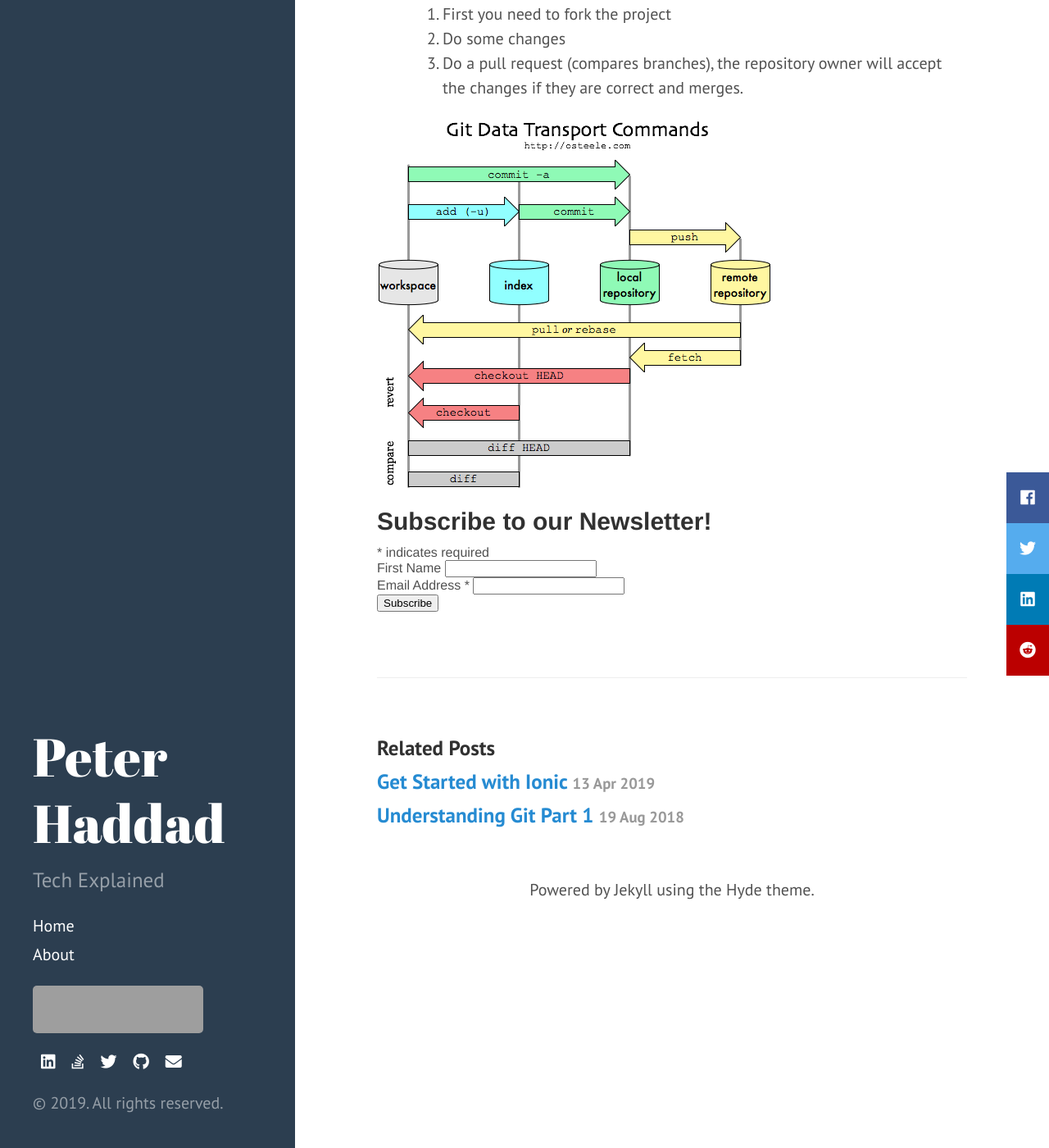
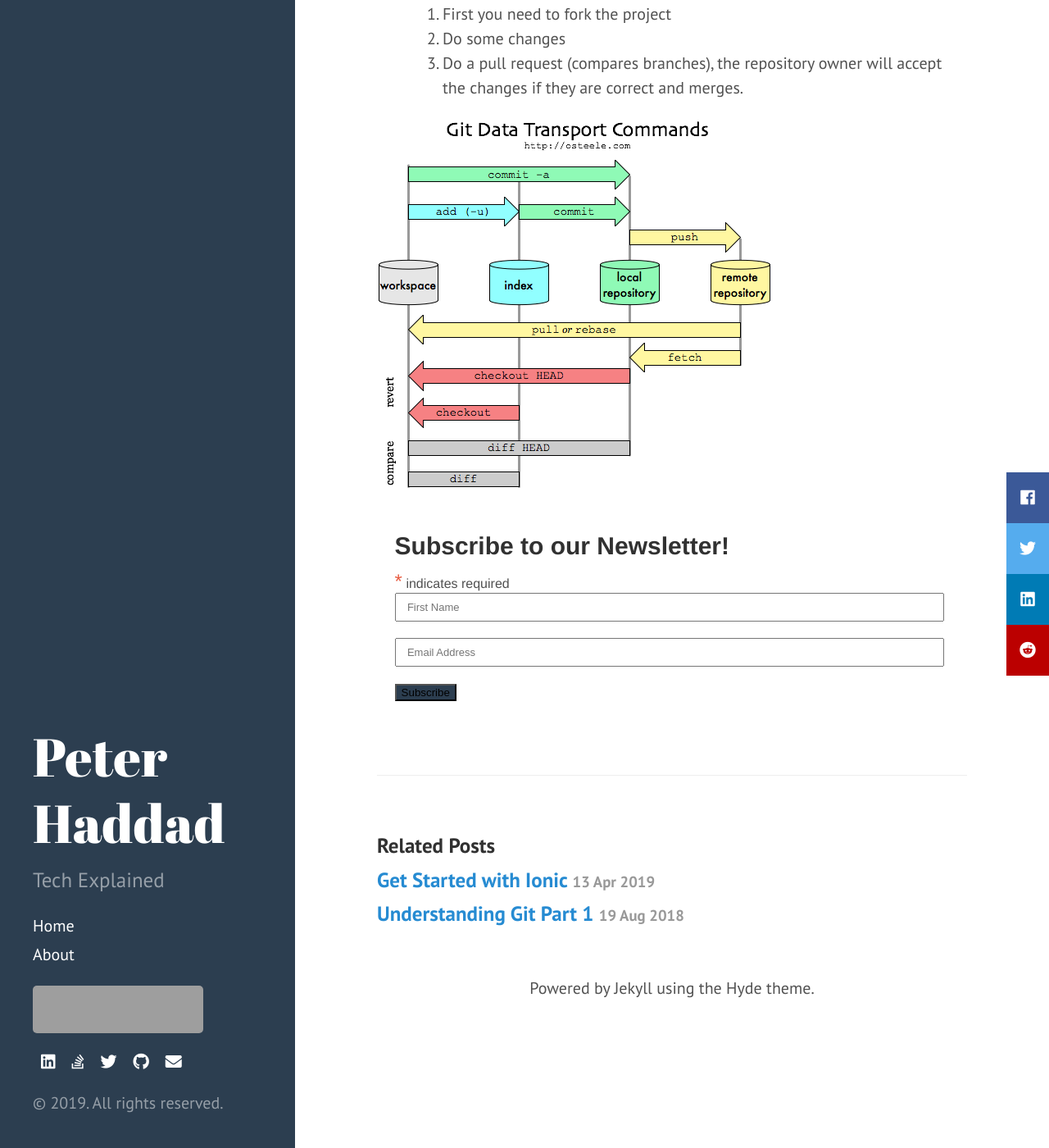
Before and after one commit to aximilli1212/peterhdd.github.io, a Jekyll site: the page built from _posts/2018-09-05-understanding-git-part2.md, in a window 1280 px wide and 1400 px high, scrolled down 1960 px. Shown: the whole window at 82% size. Built offline with Jekyll 4.4.1, drawn with Linux system fonts in a browser that asks for light colours; nearby versions of some CDN libraries; comment, search, counter and statistics services are not loaded; grey boxes are pictures that could not be loaded.

Commit message:
update form

```diff
--- a/_includes/subscribe.html
+++ b/_includes/subscribe.html
@@ -2,6 +2,36 @@
 <link href="//cdn-images.mailchimp.com/embedcode/classic-10_7.css" rel="stylesheet" type="text/css">
 <style type="text/css">
 	#mc_embed_signup{background:#fff; clear:left; font:16px Helvetica,Arial,sans-serif; }
+	#mc_embed_signup form {
+  display: block;
+  position: inherit !important;
+  text-align: left;
+  padding: 10px 0 10px 3% !important;
+}
+#mc_embed_signup .mc-field-group {
+    clear: left;
+    position: inherit;
+    width: 96%;
+    padding-bottom: 3%;
+    min-height: 50px;
+}
+#mc_embed_signup .asterisk {
+    color: #e85c41;
+    font-size: 150%;
+    font-weight: normal;
+    position: inherit;
+    top: 5px;
+}
+#mc_embed_signup .mc-field-group input {
+    display: block;
+    width: 100%;
+    padding: 8px 0;
+    text-indent: 2%;
+    font-size: 13px;
+}
+#mc_embed_signup .button {
+    background-color: #2c3e50 !important;
+}
 	/* Add your own Mailchimp form style overrides in your site stylesheet or in this style block.
 	   We recommend moving this block and the preceding CSS link to the HEAD of your HTML file. */
 </style>
@@ -11,13 +41,10 @@
 	<h2>Subscribe to our Newsletter!</h2>
 <div class="indicates-required"><span class="asterisk">*</span> indicates required</div>
 <div class="mc-field-group">
-	<label for="mce-FNAME">First Name </label>
-	<input type="text" value="" name="FNAME" class="" id="mce-FNAME">
+	<input type="text" value="" name="FNAME" class="" id="mce-FNAME" placeholder="First Name">
 </div>
 <div class="mc-field-group">
-	<label for="mce-EMAIL">Email Address  <span class="asterisk">*</span>
-</label>
-	<input type="email" value="" name="EMAIL" class="required email" id="mce-EMAIL">
+	<input type="email" value="" name="EMAIL" class="required email" placeholder="Email Address" id="mce-EMAIL">
 </div>
 	<div id="mce-responses" class="clear">
 		<div class="response" id="mce-error-response" style="display:none"></div>
```
